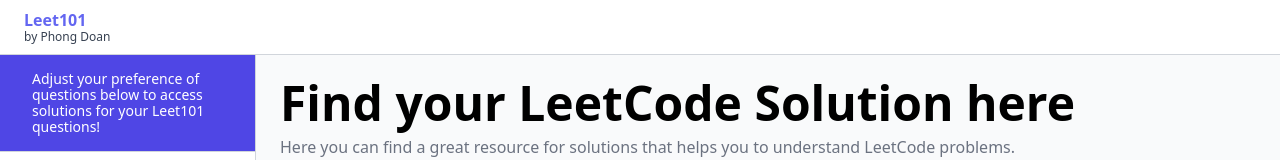
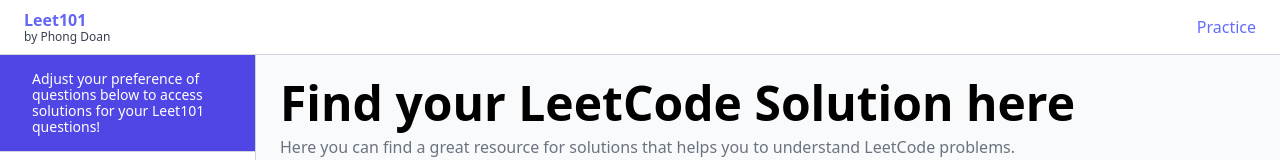
Before and after one commit to WilliamDoan17/Leet101-Forum, a React (Vite) app: page /search in a window 1280 px wide. Shown: the top 160 px of the page. Built offline with nearby package versions, Linux system fonts and the light colour scheme.

Commit message:
added link to practice

```diff
--- a/src/App.css
+++ b/src/App.css
@@ -1,6 +1,6 @@
 #root {
   background-color: white;
-  width: 100vw;
+  width: 100%;
   height: 0;
   font-family: Inter var, ui-sans-serif, system-ui, -apple-system, BlinkMacSystemFont, Segoe UI, Roboto, Helvetica Neue, Arial, Noto Sans, sans-serif, Apple Color Emoji, Segoe UI Emoji, Segoe UI Symbol, Noto Color Emoji;
 }
--- a/src/Header.jsx
+++ b/src/Header.jsx
@@ -3,6 +3,7 @@
 const Header = () => {
     const author = 'Phong Doan';
     const appName = 'Leet101';
+    const practiceLink = 'https://williamdoan17.github.io/Leet101/'
 
     return (
         <>
@@ -23,6 +24,17 @@
                         by {author}
                     </p>
                 </div>
+                <nav
+                    className = {`${styles['navigation']}`}
+                >
+                    <a
+                        className = {`${styles['navigation-button']}`}
+                        href = {practiceLink}
+                        target = '_blank'
+                    >
+                        Practice
+                    </a>
+                </nav>
             </div>
         </>
     )
--- a/src/Header.module.css
+++ b/src/Header.module.css
@@ -26,3 +26,23 @@
     font-weight: 500;
     color: #374151;
 }
+
+.navigation {
+    display: flex;
+    flex-direction: row;
+    justify-content: end;
+    align-items: center;
+    flex: 1;
+    gap: .5rem;
+}
+
+.navigation-button {
+    color: #646cff;
+    text-decoration: none;
+    font-weight: 500;
+    font-size: 1rem;
+}
+
+.navigation-button:hover {
+    text-decoration: underline;
+}
```
